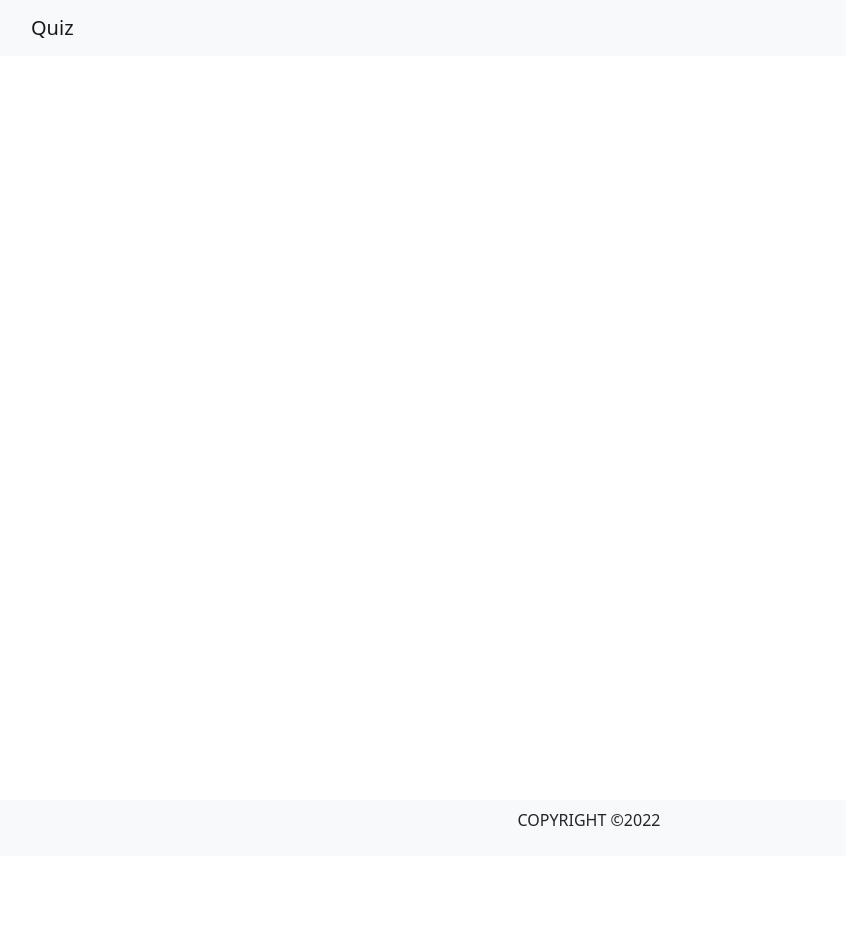
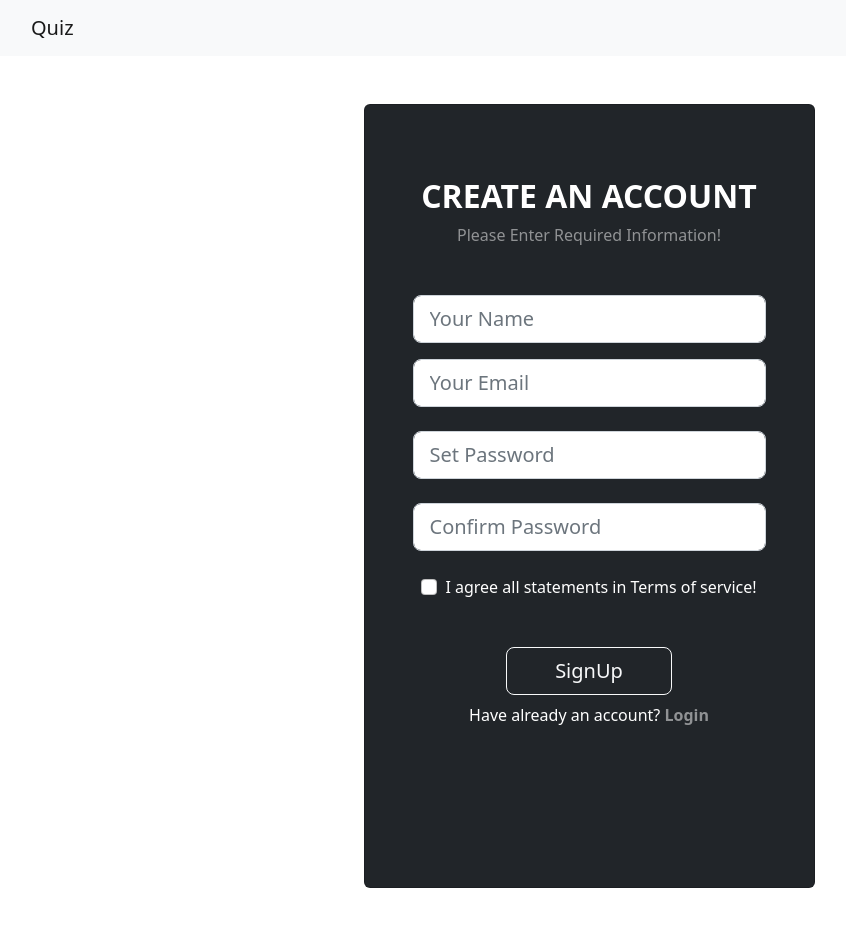
Before and after one commit to Emarat/Quiz, a React (Create React App) app: page /signUp in a window 1280 px wide. Shown: the top 926 px of the page, without its empty margins (51-897 px from the left). Before the commit the page ends 856 px from the top, so only its background shows below. Built offline with nearby package versions, Linux system fonts and the light colour scheme.

Commit message:
SignUp Form

```diff
--- a/package.json
+++ b/package.json
@@ -10,6 +10,7 @@
     "react": "^18.2.0",
     "react-bootstrap": "^2.4.0",
     "react-dom": "^18.2.0",
+    "react-router-dom": "^6.3.0",
     "react-scripts": "5.0.1",
     "web-vitals": "^2.1.4"
   },
--- a/src/App.js
+++ b/src/App.js
@@ -1,6 +1,8 @@
 import './App.css';
 import Footer from './components/Footer/Footer';
 import Header from './components/Header/Header';
+import { Route, Routes } from 'react-router-dom';
+import SignUp from './components/SignUp/SignUp';
 
 
 
@@ -8,6 +10,9 @@ function App() {
   return (
     <div className="App">
       <Header></Header>
+      <Routes>
+        <Route path='/signUp' element={<SignUp></SignUp>}></Route>
+      </Routes>
       <Footer></Footer>
     </div>
   );
--- /dev/null
+++ b/src/components/SignUp/SignUp.js
@@ -0,0 +1,103 @@
+import React, { useState } from 'react';
+import { Link } from 'react-router-dom';
+
+const SignUp = () => {
+    const [email, setEmail] = useState('');
+    const [name, setName] = useState('');
+    const [password, setPassword] = useState('');
+    const [confirmPassword, setConfirmPassword] = useState('');
+    const [error, setError] = useState('');
+
+
+
+    const handleNameBlur = (event) => {
+        setName(event.target.value);
+    }
+    const handleEmailBlur = (event) => {
+        setEmail(event.target.value);
+    }
+    const handlePasswordBlur = (event) => {
+        setPassword(event.target.value);
+    }
+    const handleConfirmPasswordBlur = (event) => {
+        setConfirmPassword(event.target.value);
+    }
+
+
+    const handleCreateUser = (event) => {
+        event.preventDefault();
+        if (password !== confirmPassword) {
+            setError('Password Not Matched');
+            return;
+        }
+        if (password.length < 6) {
+            setError('Password Must be 6 Characters!')
+            return;
+        }
+
+
+    }
+
+
+    return (
+        <form onSubmit={handleCreateUser}>
+            <section className="vh-100 gradient-custom">
+                <div className="container py-5">
+                    <div className="row d-flex justify-content-center align-items-center">
+                        <div className="col-12 col-md-8 col-lg-6 col-xl-5">
+                            <div className="card bg-dark text-white">
+                                <div className="card-body p-5 text-center">
+
+                                    <div className="mb-md-5 mt-md-4 pb-5">
+                                        <h2 className="fw-bold mb-2 text-uppercase">Create An Account</h2>
+                                        <p className="text-white-50 mb-5">Please Enter Required Information!</p>
+                                        <div className="form-outline mb-3">
+                                            <input onBlur={handleNameBlur} type="text" id="form3Example1cg" className="form-control form-control-lg" placeholder='Your Name' required />
+                                        </div>
+
+                                        <div className="form-outline mb-4">
+                                            <input onBlur={handleEmailBlur} type="email" id="form3Example3cg" className="form-control form-control-lg" placeholder='Your Email' required />
+
+                                        </div>
+
+                                        <div className="form-outline mb-4">
+                                            <input onBlur={handlePasswordBlur} type="password" id="form3Example4cg" className="form-control form-control-lg" placeholder='Set Password' required />
+
+                                        </div>
+
+                                        <div className="form-outline mb-4">
+                                            <input onBlur={handleConfirmPasswordBlur} type="password" id="form3Example4cdg" className="form-control form-control-lg" placeholder='Confirm Password' required />
+                                        </div>
+
+                                        <div className="form-check d-flex justify-content-center mb-5">
+                                            <input
+                                                className="form-check-input me-2"
+                                                type="checkbox"
+                                                value=""
+                                                id="form2Example3cg"
+                                            />
+                                            <label className="form-check-label">
+                                                I agree all statements in Terms of service!
+                                            </label>
+                                        </div>
+
+
+                                        <div>
+                                            <button className="btn btn-outline-light btn-lg px-5" type="submit">SignUp</button>
+                                        </div>
+                                        <p className="mt-2">Have already an account? <Link to="/login" className="text-white-50 fw-bold text-decoration-none">Login</Link>
+                                        </p>
+                                    </div>
+
+
+                                </div>
+                            </div>
+                        </div>
+                    </div>
+                </div>
+            </section>
+        </form>
+    );
+};
+
+export default SignUp;
--- a/src/index.js
+++ b/src/index.js
@@ -4,11 +4,14 @@ import './index.css';
 import App from './App';
 import reportWebVitals from './reportWebVitals';
 import 'bootstrap/dist/css/bootstrap.min.css';
+import { BrowserRouter } from "react-router-dom";
 
 const root = ReactDOM.createRoot(document.getElementById('root'));
 root.render(
   <React.StrictMode>
-    <App />
+    <BrowserRouter>
+      <App />
+    </BrowserRouter>
   </React.StrictMode>
 );
 
```
Also changed, not shown: 1 other file (tests, documents, lock files or other folders).
